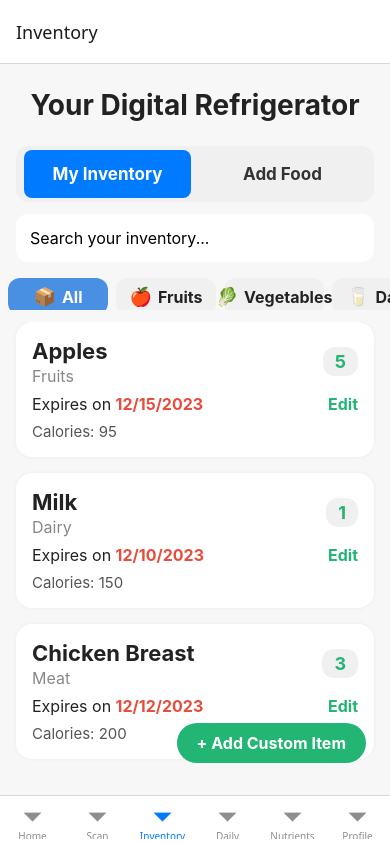
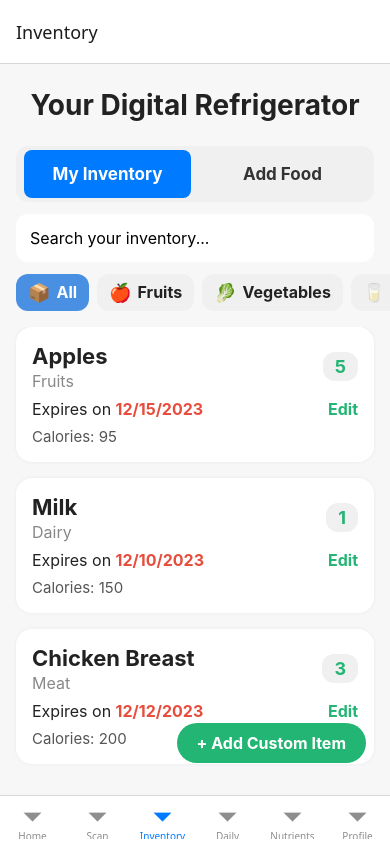
Before and after one commit to mayasiegel/NutrientSync, a React Native app: screen /Inventory in a window 390 px wide. Built offline with nearby package versions, Linux system fonts and the light colour scheme.

Commit message:
Pre-supabase 6/1

```diff
--- a/App.js
+++ b/App.js
@@ -8,17 +8,8 @@ import InventoryScreen from './src/screens/InventoryScreen';
 import DailyScreen from './src/screens/DailyScreen';
 import NutrientsScreen from './src/screens/NutrientsScreen';
 import ProfileScreen from './src/screens/ProfileScreen';
+import ScanScreen from './src/screens/ScanScreen';
 
-// Stub screens
-function ScanScreen() {
-  return (
-    <View style={{ flex: 1, alignItems: 'center', justifyContent: 'center' }}>
-      <Text style={{ fontSize: 18, color: '#888', textAlign: 'center' }}>
-        Barcode scanning coming soon!
-      </Text>
-    </View>
-  );
-}
 
 const Tab = createBottomTabNavigator();
 
--- a/app.json
+++ b/app.json
@@ -24,6 +24,16 @@
     },
     "web": {
       "favicon": "./assets/favicon.png"
-    }
+    },
+    "plugins": [
+      [
+        "expo-camera",
+        {
+          "cameraPermission": "Allow NutrientSync to access your camera",
+          "microphonePermission": "Allow NutrientSync to access your microphone",
+          "recordAudioAndroid": true
+        }
+      ]
+    ]
   }
 }
--- a/package.json
+++ b/package.json
@@ -20,7 +20,8 @@
     "react-native": "0.79.2",
     "react-native-dotenv": "^3.4.11",
     "react-native-safe-area-context": "^5.4.0",
-    "react-native-screens": "^4.10.0"
+    "react-native-screens": "^4.10.0",
+    "expo-camera": "~16.1.6"
   },
   "devDependencies": {
     "@babel/core": "^7.20.0"
--- a/src/screens/DailyScreen.js
+++ b/src/screens/DailyScreen.js
@@ -60,15 +60,21 @@ export default function DailyScreen() {
   ]);
   const [pastLogs, setPastLogs] = useState(examplePastLogs);
   const [pastModal, setPastModal] = useState(false);
+  const [foodInput, setFoodInput] = useState('');
   const [dropdownVisible, setDropdownVisible] = useState(false);
   const selectInputRef = useRef(null);
 
   // Calculate total calories for today
   const totalCalories = log.reduce((sum, item) => sum + item.calories * item.quantity, 0);
 
+  // Filter inventory foods by input
+  const filteredFoods = INVENTORY.filter(f =>
+    f.name.toLowerCase().includes(foodInput.toLowerCase())
+  );
+
   // Add food to today's log
   const handleAdd = () => {
-    const food = INVENTORY.find(f => f.id === selectedFoodId);
+    const food = INVENTORY.find(f => f.name.toLowerCase() === foodInput.toLowerCase());
     if (!food || !quantity || isNaN(Number(quantity))) return;
     setLog([
       ...log,
@@ -80,8 +86,8 @@ export default function DailyScreen() {
         time: getCurrentTime(),
       },
     ]);
+    setFoodInput('');
     setSelectedFoodId('');
-    setQuantity('');
   };
 
   // Delete food from today's log
@@ -107,24 +113,28 @@ export default function DailyScreen() {
         <View style={styles.addBox}>
           <View style={styles.row}>
             <View style={{ flex: 1 }}>
-              <TouchableOpacity
-                ref={selectInputRef}
+              <View style={{ position: 'relative' }}>
+                <TextInput
                   style={styles.selectInput}
-                onPress={() => setDropdownVisible(!dropdownVisible)}
-                activeOpacity={0.7}
-              >
-                <Text style={{ color: selectedFoodId ? '#222' : '#888' }}>
-                  {selectedFoodId ? INVENTORY.find(f => f.id === selectedFoodId)?.name : 'Select food from inventory'}
-                </Text>
-              </TouchableOpacity>
-              {dropdownVisible && (
-                <View style={styles.dropdownOverlay}>
+                  placeholder="Select food from inventory"
+                  value={foodInput}
+                  onChangeText={text => {
+                    setFoodInput(text);
+                    setDropdownVisible(true);
+                  }}
+                  onFocus={() => setDropdownVisible(true)}
+                  autoCorrect={false}
+                  autoCapitalize="none"
+                />
+                {dropdownVisible && filteredFoods.length > 0 && (
+                  <View style={[styles.dropdownOverlay, { zIndex: 10, position: 'absolute', top: 48, left: 0, right: 0 }]}>
                     <View style={styles.dropdown}>
-                    {INVENTORY.map(food => (
+                      {filteredFoods.map(food => (
                         <TouchableOpacity
                           key={food.id}
                           style={styles.dropdownItem}
                           onPress={() => {
+                            setFoodInput(food.name);
                             setSelectedFoodId(food.id);
                             setDropdownVisible(false);
                           }}
@@ -135,6 +145,7 @@ export default function DailyScreen() {
                     </View>
                   </View>
                 )}
+              </View>
             </View>
           </View>
           <View style={[styles.row, { marginTop: 8 }]}>
--- a/src/screens/InventoryScreen.js
+++ b/src/screens/InventoryScreen.js
@@ -201,7 +201,7 @@ export default function InventoryScreen() {
             value={search}
             onChangeText={setSearch}
           />
-          <ScrollView horizontal showsHorizontalScrollIndicator={false} style={{ marginVertical: 8, marginLeft: 8, marginBottom: 12 }}>
+          <ScrollView horizontal showsHorizontalScrollIndicator={false} style={{ flexGrow: 0, marginBottom: 12 }} contentContainerStyle={{ paddingVertical: 8, paddingHorizontal: 16, alignItems: 'center' }}>
             {['All', ...CATEGORIES].map(cat => (
               <TouchableOpacity
                 key={cat}
@@ -244,7 +244,7 @@ export default function InventoryScreen() {
             />
             <View style={styles.pickerRow}>
               <Text style={{ fontSize: 16, marginRight: 8 }}>Category:</Text>
-              <ScrollView horizontal showsHorizontalScrollIndicator={false} style={{ marginVertical: 8, marginLeft: 8, marginBottom: 12 }}>
+              <ScrollView horizontal showsHorizontalScrollIndicator={false} style={{ flexGrow: 0 }} contentContainerStyle={{ paddingVertical: 8, paddingHorizontal: 16, alignItems: 'center' }}>
                 {CATEGORIES.map(cat => (
                   <TouchableOpacity
                     key={cat}
@@ -334,7 +334,20 @@ const styles = StyleSheet.create({
   actionButton: { backgroundColor: '#4A90E2', borderRadius: 14, paddingVertical: 10, paddingHorizontal: 20, marginHorizontal: 4 },
   actionButtonText: { color: '#fff', fontWeight: 'bold', fontSize: 15 },
   searchBar: { backgroundColor: '#fff', borderRadius: 12, padding: 14, fontSize: 16, marginHorizontal: 16, marginBottom: 8, marginTop: 4 },
-  categoryButton: { width: 100, alignItems: 'center', justifyContent: 'center', backgroundColor: '#f0f0f0', borderRadius: 12, paddingVertical: 8, marginRight: 8, flexDirection: 'row', alignSelf: 'flex-start' },
+
+
+  categoryButton: {
+    flexDirection: 'row',
+    alignItems: 'center',
+    justifyContent: 'center',
+    backgroundColor: '#f0f0f0',
+    borderRadius: 12,
+    paddingVertical: 8,
+    paddingHorizontal: 12,
+    marginRight: 8,
+  },
+
+
   categoryButtonActive: { backgroundColor: '#4A90E2' },
   categoryButtonText: { fontSize: 16, color: '#222', marginLeft: 6, fontWeight: 'bold' },
   categoryButtonTextActive: { color: '#fff' },
--- /dev/null
+++ b/src/screens/ScanScreen.js
@@ -0,0 +1,79 @@
+import { CameraView, CameraType, useCameraPermissions } from 'expo-camera';
+import { useState } from 'react';
+import { Button, StyleSheet, Text, TouchableOpacity, View } from 'react-native';
+
+export default function ScanScreen() {
+  const [facing, setFacing] = useState('back');
+  const [permission, requestPermission] = useCameraPermissions();
+
+  if (!permission) {
+    // Camera permissions are still loading.
+    return <View />;
+  }
+
+  if (!permission.granted) {
+    // Camera permissions are not granted yet.
+    return (
+      <View style={styles.container}>
+        <Text style={styles.message}>We need your permission to show the camera</Text>
+        <Button onPress={requestPermission} title="grant permission" />
+      </View>
+    );
+  }
+
+
+  return (
+    <View style={styles.container}>
+      {/* 1) The camera preview, no children */}
+      <CameraView style={styles.camera} facing={facing} />
+
+      {/* 2) Overlayed UI as a sibling */}
+      <View style={styles.overlay}>
+        <TouchableOpacity
+          style={styles.flipButton}
+          onPress={() =>
+            setFacing((f) => (f === "back" ? "front" : "back"))
+          }
+        >
+          <Text style={styles.flipText}>Flip Camera</Text>
+        </TouchableOpacity>
+      </View>
+    </View>
+  );
+}
+
+const styles = StyleSheet.create({
+  container: {
+    flex: 1,
+    justifyContent: 'center',
+  },
+  message: {
+    textAlign: 'center',
+    paddingBottom: 10,
+  },
+  camera: {
+    flex: undefined,
+    height: 300,
+    marginHorizontal: 24,
+    marginTop: 24,
+    marginBottom: 48,
+    borderRadius: 16,
+    overflow: 'hidden',
+  },
+  buttonContainer: {
+    flex: 1,
+    flexDirection: 'row',
+    backgroundColor: 'transparent',
+    margin: 64,
+  },
+  button: {
+    flex: 1,
+    alignSelf: 'flex-end',
+    alignItems: 'center',
+  },
+  text: {
+    fontSize: 24,
+    fontWeight: 'bold',
+    color: 'white',
+  },
+});
```
Also changed, not shown: 1 other file (tests, documents, lock files or other folders). Lines whose indentation alone changed are shown as unchanged.
